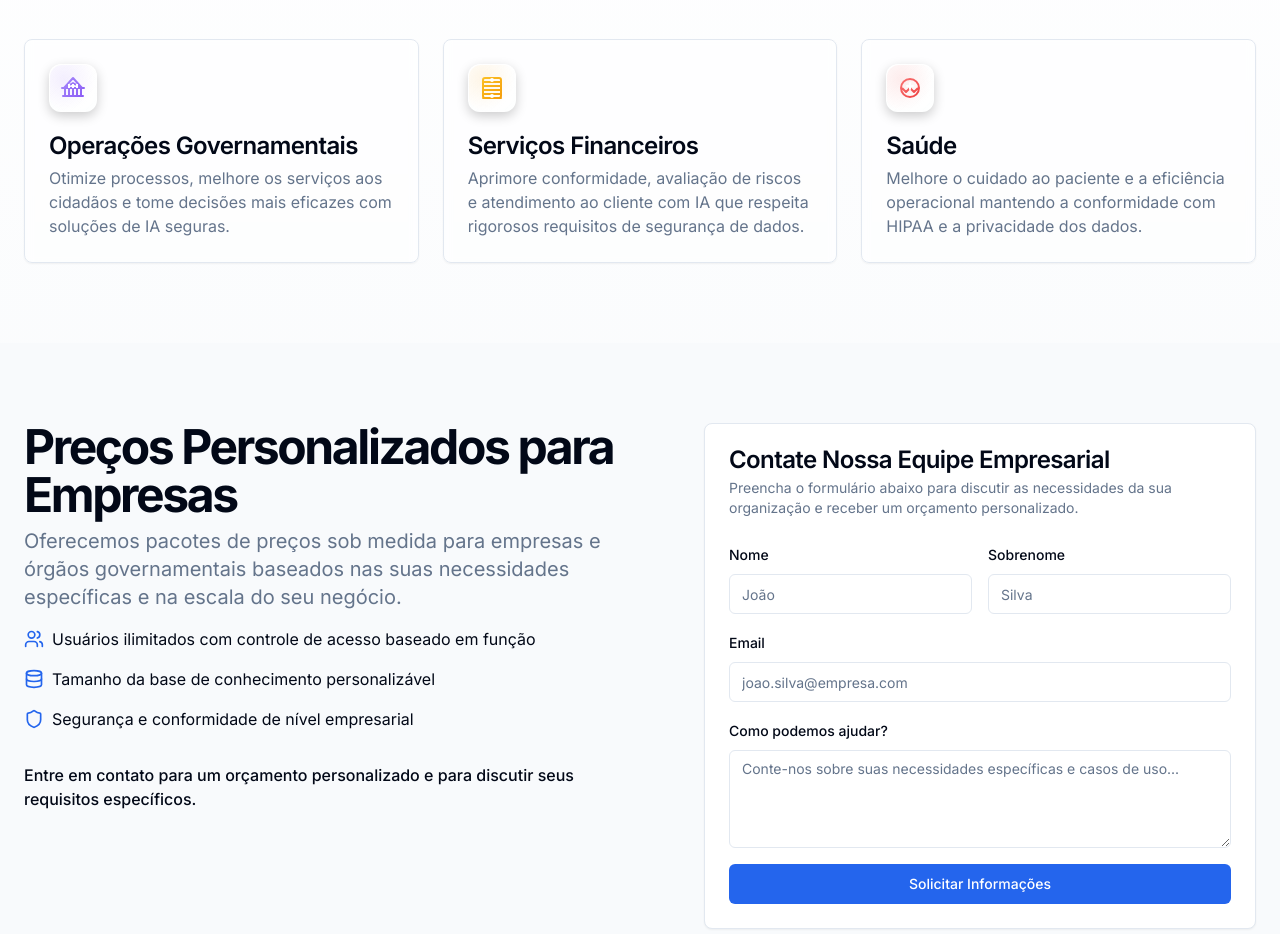
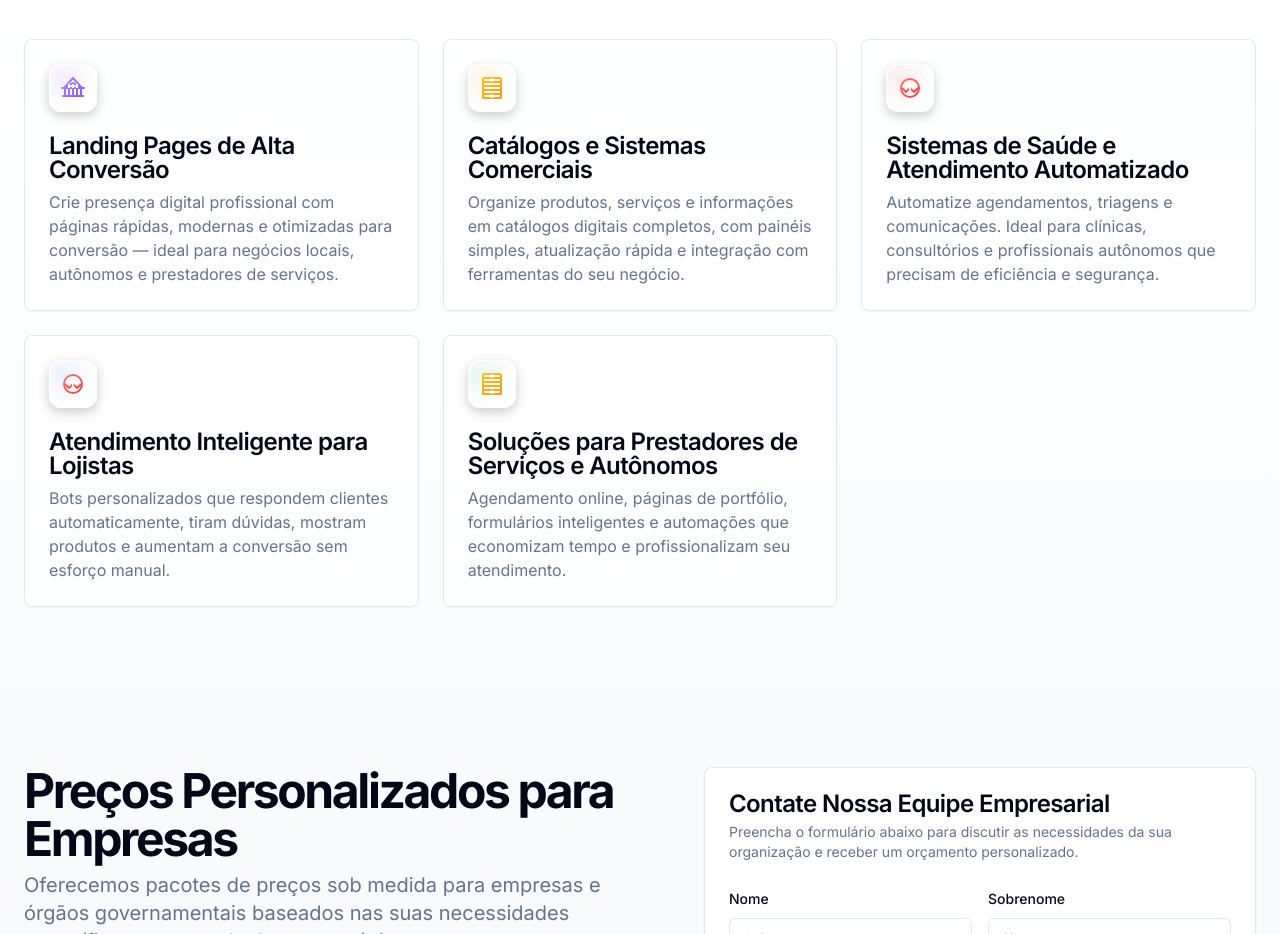
Before and after one commit to ByteSoftLtda/ByteSoftLtda-Landing-Page, a Next.js app: page / in a window 1280 px wide. Shown: the part 1720-2654 px from the top of the page. Built offline with nearby package versions, Linux system fonts and the light colour scheme.

Commit message:
Update use-cases.tsx

```diff
--- a/components/use-cases.tsx
+++ b/components/use-cases.tsx
@@ -13,26 +13,41 @@ export default function UseCases() {
   const useCases = [
   {
     icon: <GovernmentIcon />,
-      title: "Operações Governamentais",
+    title: "Landing Pages de Alta Conversão",
     description:
-        "Otimize processos, melhore os serviços aos cidadãos e tome decisões mais eficazes com soluções de IA seguras.",
+      "Crie presença digital profissional com páginas rápidas, modernas e otimizadas para conversão — ideal para negócios locais, autônomos e prestadores de serviços.",
     accentColor: "rgba(139, 92, 246, 0.5)",
   },
   {
     icon: <FinanceIcon />,
-      title: "Serviços Financeiros",
+    title: "Catálogos e Sistemas Comerciais",
     description:
-        "Aprimore conformidade, avaliação de riscos e atendimento ao cliente com IA que respeita rigorosos requisitos de segurança de dados.",
+      "Organize produtos, serviços e informações em catálogos digitais completos, com painéis simples, atualização rápida e integração com ferramentas do seu negócio.",
     accentColor: "rgba(245, 158, 11, 0.5)",
   },
   {
     icon: <HealthcareIcon />,
-      title: "Saúde",
+    title: "Sistemas de Saúde e Atendimento Automatizado",
     description:
-        "Melhore o cuidado ao paciente e a eficiência operacional mantendo a conformidade com HIPAA e a privacidade dos dados.",
+      "Automatize agendamentos, triagens e comunicações. Ideal para clínicas, consultórios e profissionais autônomos que precisam de eficiência e segurança.",
     accentColor: "rgba(239, 68, 68, 0.5)",
-    }
+  },
+  {
+    icon: <HealthcareIcon />,
+    title: "Atendimento Inteligente para Lojistas",
+    description:
+      "Bots personalizados que respondem clientes automaticamente, tiram dúvidas, mostram produtos e aumentam a conversão sem esforço manual.",
+    accentColor: "rgba(59, 130, 246, 0.5)",
+  },
+  {
+    icon: <FinanceIcon />,
+    title: "Soluções para Prestadores de Serviços e Autônomos",
+    description:
+      "Agendamento online, páginas de portfólio, formulários inteligentes e automações que economizam tempo e profissionalizam seu atendimento.",
+    accentColor: "rgba(16, 185, 129, 0.5)",
+  },
 ]
+
 
   // Variantes de animação para o container
   const containerVariants = {
```
Lines whose indentation alone changed are shown as unchanged.
